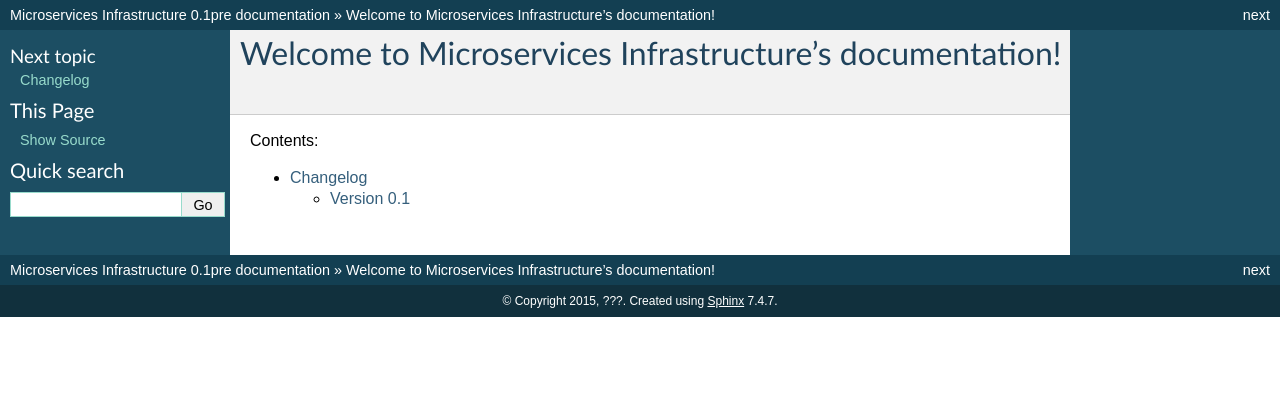
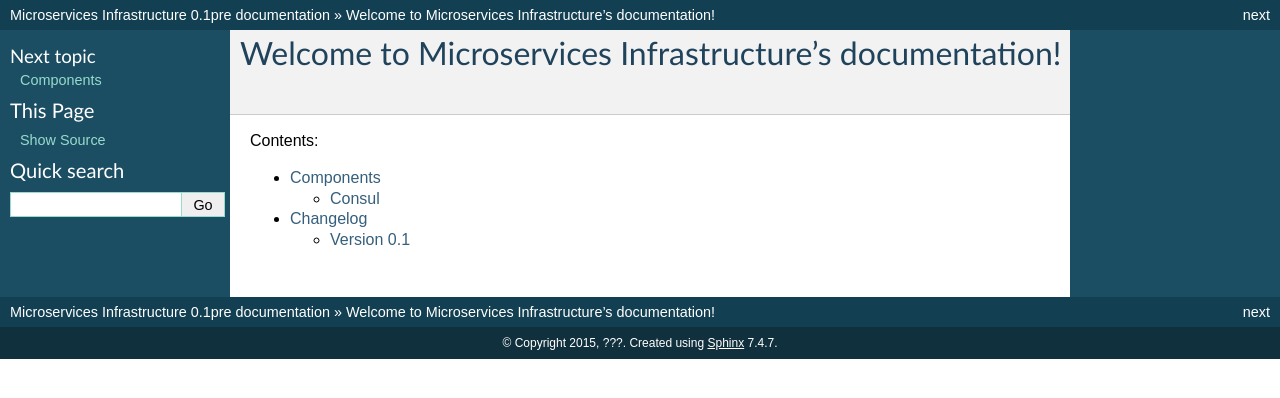
Before and after one commit to mantl/mantl, a Sphinx documentation site: the page built from docs/index.rst, in a window 1280 px wide. Shown: the top 398 px of the page. Built offline with Sphinx 7.4.7, drawn with Linux system fonts in a browser that asks for light colours.

Commit message:
docs: add components skeleton

```diff
--- /dev/null
+++ b/docs/components/consul.rst
@@ -0,0 +1,2 @@
+Consul
+======
--- /dev/null
+++ b/docs/components/index.rst
@@ -0,0 +1,7 @@
+Components
+==========
+
+.. toctree::
+   :maxdepth: 2
+
+   consul.rst
--- a/docs/index.rst
+++ b/docs/index.rst
@@ -11,4 +11,5 @@
 .. toctree::
    :maxdepth: 2
 
+   components/index.rst
    changelog.rst
```
